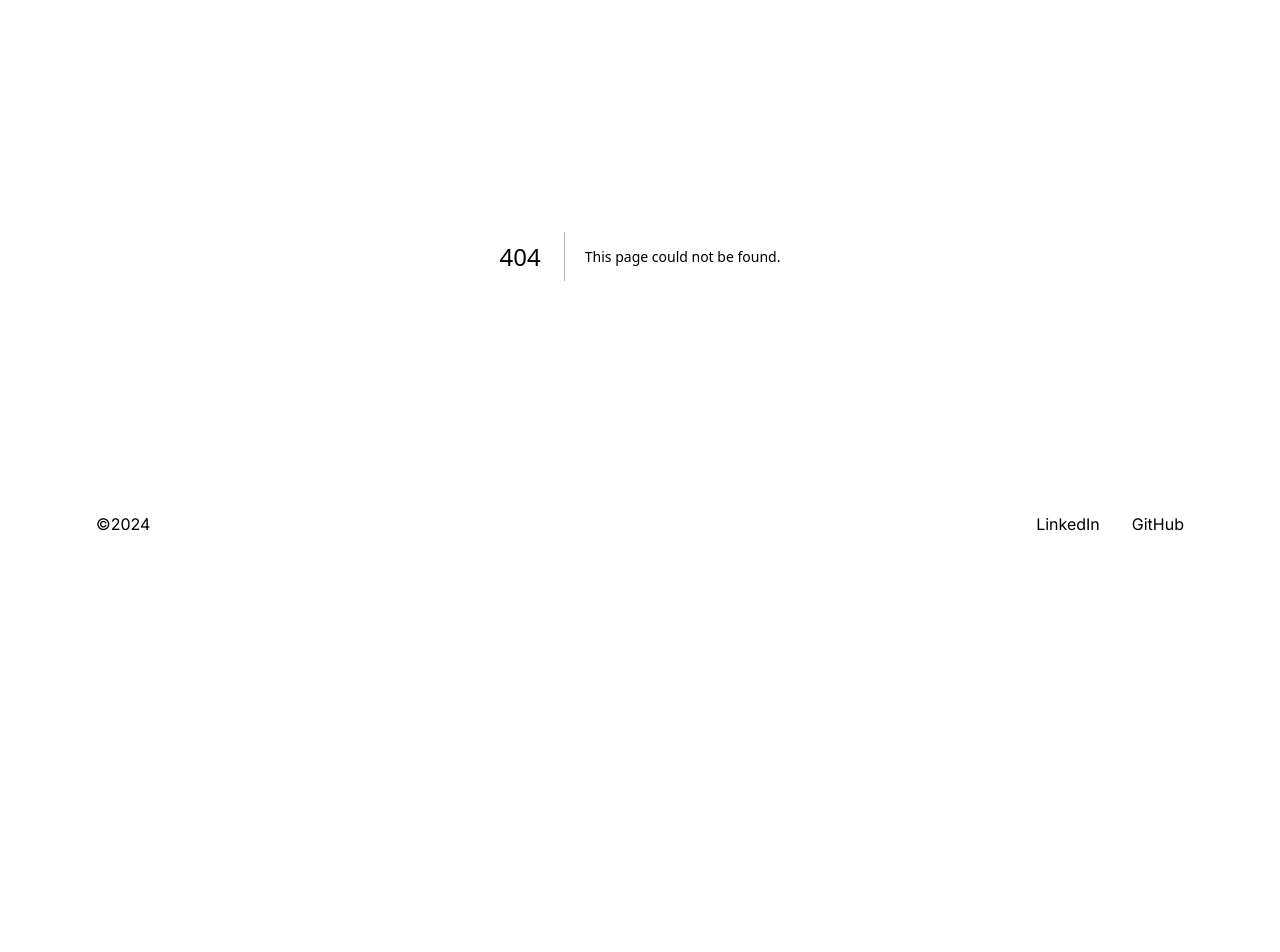
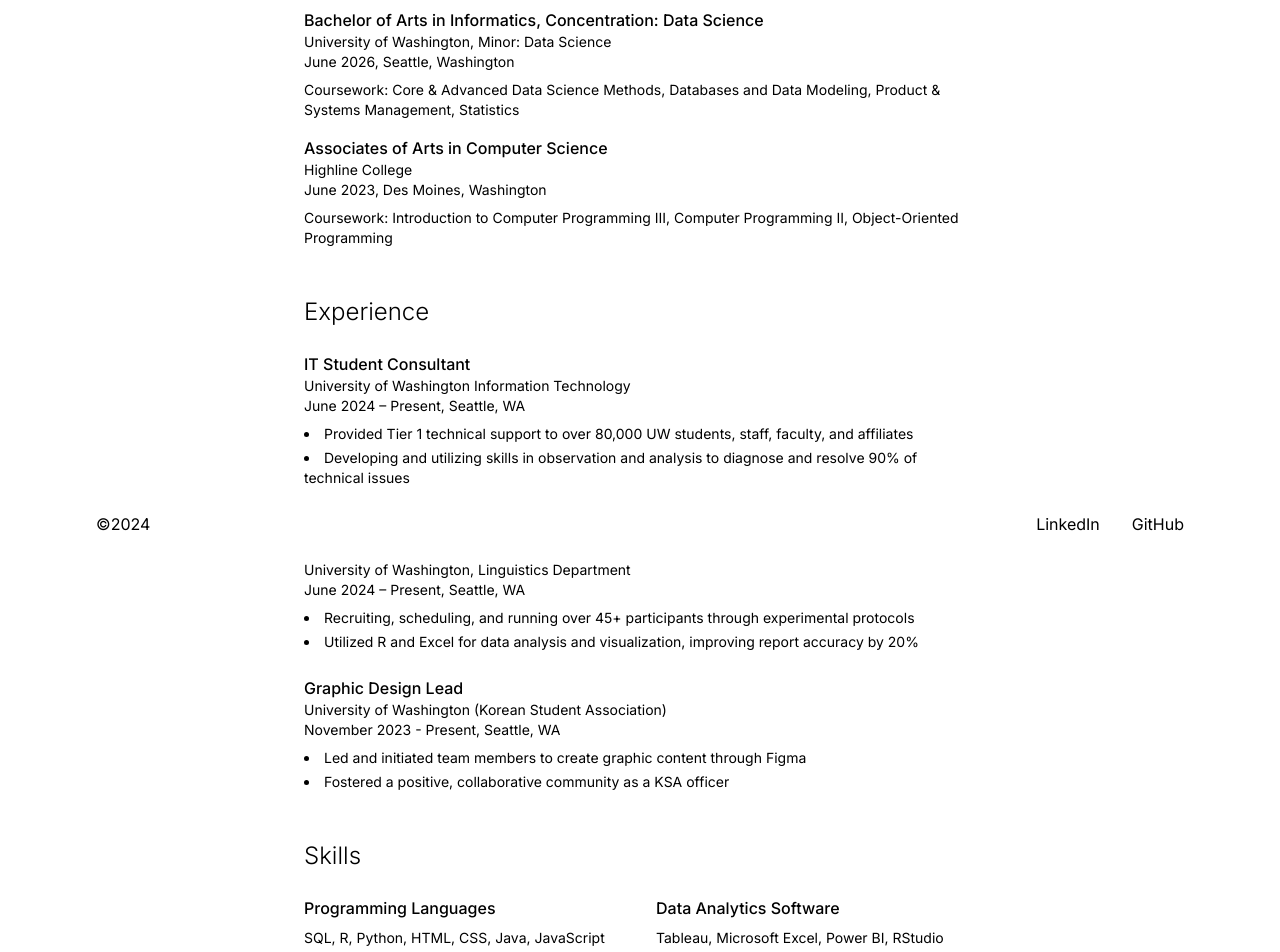
Before and after one commit to Jaku910/JakeKu, a Next.js app: page /about in a window 1280 px wide. Before the commit this address had no page. Shown: the part 240-1192 px from the top of the page. Before the commit the page ends 896 px from the top, so only its background shows below. Built offline with nearby package versions, Linux system fonts and the light colour scheme.

Commit message:
Create minimalist portfolio website with personal information

```diff
--- /dev/null
+++ b/src/app/about/page.tsx
@@ -0,0 +1,91 @@
+'use client';
+
+import { motion } from 'framer-motion';
+
+export default function About() {
+  return (
+    <main className="flex min-h-screen flex-col items-center justify-center p-8 md:p-24">
+      <motion.div
+        initial={{ opacity: 0, y: 20 }}
+        animate={{ opacity: 1, y: 0 }}
+        transition={{ duration: 0.8 }}
+        className="max-w-2xl space-y-12"
+      >
+        <section>
+          <h2 className="text-2xl font-light mb-6">Education</h2>
+          <div className="space-y-4">
+            <div>
+              <h3 className="font-medium">Bachelor of Arts in Informatics, Concentration: Data Science</h3>
+              <p className="text-sm">University of Washington, Minor: Data Science</p>
+              <p className="text-sm">June 2026, Seattle, Washington</p>
+              <p className="text-sm mt-2">Coursework: Core & Advanced Data Science Methods, Databases and Data Modeling, Product & Systems Management, Statistics</p>
+            </div>
+            <div>
+              <h3 className="font-medium">Associates of Arts in Computer Science</h3>
+              <p className="text-sm">Highline College</p>
+              <p className="text-sm">June 2023, Des Moines, Washington</p>
+              <p className="text-sm mt-2">Coursework: Introduction to Computer Programming III, Computer Programming II, Object-Oriented Programming</p>
+            </div>
+          </div>
+        </section>
+
+        <section>
+          <h2 className="text-2xl font-light mb-6">Experience</h2>
+          <div className="space-y-6">
+            <div>
+              <h3 className="font-medium">IT Student Consultant</h3>
+              <p className="text-sm">University of Washington Information Technology</p>
+              <p className="text-sm">June 2024 – Present, Seattle, WA</p>
+              <ul className="list-disc list-inside text-sm mt-2 space-y-1">
+                <li>Provided Tier 1 technical support to over 80,000 UW students, staff, faculty, and affiliates</li>
+                <li>Developing and utilizing skills in observation and analysis to diagnose and resolve 90% of technical issues</li>
+                <li>Providing support for Microsoft Windows, Mac, and Unix-based operating systems</li>
+              </ul>
+            </div>
+            <div>
+              <h3 className="font-medium">Research Assistant</h3>
+              <p className="text-sm">University of Washington, Linguistics Department</p>
+              <p className="text-sm">June 2024 – Present, Seattle, WA</p>
+              <ul className="list-disc list-inside text-sm mt-2 space-y-1">
+                <li>Recruiting, scheduling, and running over 45+ participants through experimental protocols</li>
+                <li>Utilized R and Excel for data analysis and visualization, improving report accuracy by 20%</li>
+              </ul>
+            </div>
+            <div>
+              <h3 className="font-medium">Graphic Design Lead</h3>
+              <p className="text-sm">University of Washington (Korean Student Association)</p>
+              <p className="text-sm">November 2023 - Present, Seattle, WA</p>
+              <ul className="list-disc list-inside text-sm mt-2 space-y-1">
+                <li>Led and initiated team members to create graphic content through Figma</li>
+                <li>Fostered a positive, collaborative community as a KSA officer</li>
+              </ul>
+            </div>
+          </div>
+        </section>
+
+        <section>
+          <h2 className="text-2xl font-light mb-6">Skills</h2>
+          <div className="grid grid-cols-1 md:grid-cols-2 gap-8">
+            <div>
+              <h3 className="font-medium mb-2">Programming Languages</h3>
+              <p className="text-sm">SQL, R, Python, HTML, CSS, Java, JavaScript</p>
+            </div>
+            <div>
+              <h3 className="font-medium mb-2">Data Analytics Software</h3>
+              <p className="text-sm">Tableau, Microsoft Excel, Power BI, RStudio</p>
+            </div>
+          </div>
+        </section>
+
+        <section>
+          <h2 className="text-2xl font-light mb-6">Certifications</h2>
+          <ul className="list-disc list-inside text-sm space-y-1">
+            <li>AT&T 2024 Technology Academy Certification (June 2024)</li>
+            <li>Harvard CS50 Completion Certificate (June 2020)</li>
+            <li>HP Hardware Diagnostics Qualification Exam (April 2019)</li>
+          </ul>
+        </section>
+      </motion.div>
+    </main>
+  );
+}
--- /dev/null
+++ b/src/app/contact/page.tsx
@@ -0,0 +1,25 @@
+'use client';
+
+import { motion } from 'framer-motion';
+
+export default function Contact() {
+  return (
+    <main className="flex min-h-screen flex-col items-center justify-center p-8 md:p-24">
+      <motion.div
+        initial={{ opacity: 0, y: 20 }}
+        animate={{ opacity: 1, y: 0 }}
+        transition={{ duration: 0.8 }}
+        className="text-center max-w-2xl"
+      >
+        <h2 className="text-2xl font-light mb-8">Contact</h2>
+        <div className="space-y-4 text-sm">
+          <p>jkmku10@gmail.com</p>
+          <p>253-457-9847</p>
+          <a href="https://linkedin.com/in/jake-ku" target="_blank" rel="noopener noreferrer" className="hover-underline block">
+            linkedin.com/in/jake-ku
+          </a>
+        </div>
+      </motion.div>
+    </main>
+  );
+}
--- a/src/app/page.tsx
+++ b/src/app/page.tsx
@@ -13,8 +13,10 @@
         className="text-center max-w-2xl"
       >
         <h1 className="text-5xl md:text-6xl font-light mb-6">Jake Ku</h1>
-        <p className="text-lg md:text-xl mb-16">Software Engineer & Developer</p>
-        <div className="flex flex-col md:flex-row gap-4 md:gap-8 justify-center">
+        <p className="text-lg md:text-xl mb-8">Software Engineer & Developer</p>
+        <p className="text-sm mb-16">Seattle, Washington</p>
+
+        <div className="flex flex-col md:flex-row gap-4 md:gap-8 justify-center mb-16">
           <Link href="/projects" className="hover-underline text-lg">
             Works
           </Link>
@@ -25,6 +27,14 @@
             Contact
           </Link>
         </div>
+
+        <div className="text-sm space-y-2">
+          <p>jkmku10@gmail.com</p>
+          <p>253-457-9847</p>
+          <a href="https://linkedin.com/in/jake-ku" target="_blank" rel="noopener noreferrer" className="hover-underline">
+            linkedin.com/in/jake-ku
+          </a>
+        </div>
       </motion.div>
     </main>
   )
--- /dev/null
+++ b/src/app/projects/page.tsx
@@ -0,0 +1,42 @@
+'use client';
+
+import { motion } from 'framer-motion';
+
+export default function Projects() {
+  return (
+    <main className="flex min-h-screen flex-col items-center justify-center p-8 md:p-24">
+      <motion.div
+        initial={{ opacity: 0, y: 20 }}
+        animate={{ opacity: 1, y: 0 }}
+        transition={{ duration: 0.8 }}
+        className="max-w-2xl space-y-12"
+      >
+        <section>
+          <h2 className="text-2xl font-light mb-6">Projects</h2>
+          <div className="space-y-8">
+            <div>
+              <h3 className="font-medium">Edu4All</h3>
+              <p className="text-sm">September 2023 – December 2023</p>
+              <p className="text-sm mt-2">Online College Resource website targeted towards underprivileged and unrepresented communities, to provide resources and opportunities to students who may lack these resources.</p>
+              <p className="text-sm mt-2">Technologies: Figma, Research</p>
+            </div>
+
+            <div>
+              <h3 className="font-medium">Michelin-Starred Restaurants Analysis</h3>
+              <p className="text-sm">September 2023 – December 2023</p>
+              <p className="text-sm mt-2">Project which involved analyzing information from various sources, including media and literature, and data analytics to investigate discerned significant disparities between countries with and without Michelin-starred establishments.</p>
+              <p className="text-sm mt-2">Technologies: RStudio, Data Mining</p>
+            </div>
+
+            <div>
+              <h3 className="font-medium">Keepsake</h3>
+              <p className="text-sm">September 2024 – December 2024</p>
+              <p className="text-sm mt-2">Keepsake is a virtual journal app for capturing memories with text and images. Features mood tracking and a timeline for easy daily reflection.</p>
+              <p className="text-sm mt-2">Technologies: HTML, CSS, Figma</p>
+            </div>
+          </div>
+        </section>
+      </motion.div>
+    </main>
+  );
+}
```
